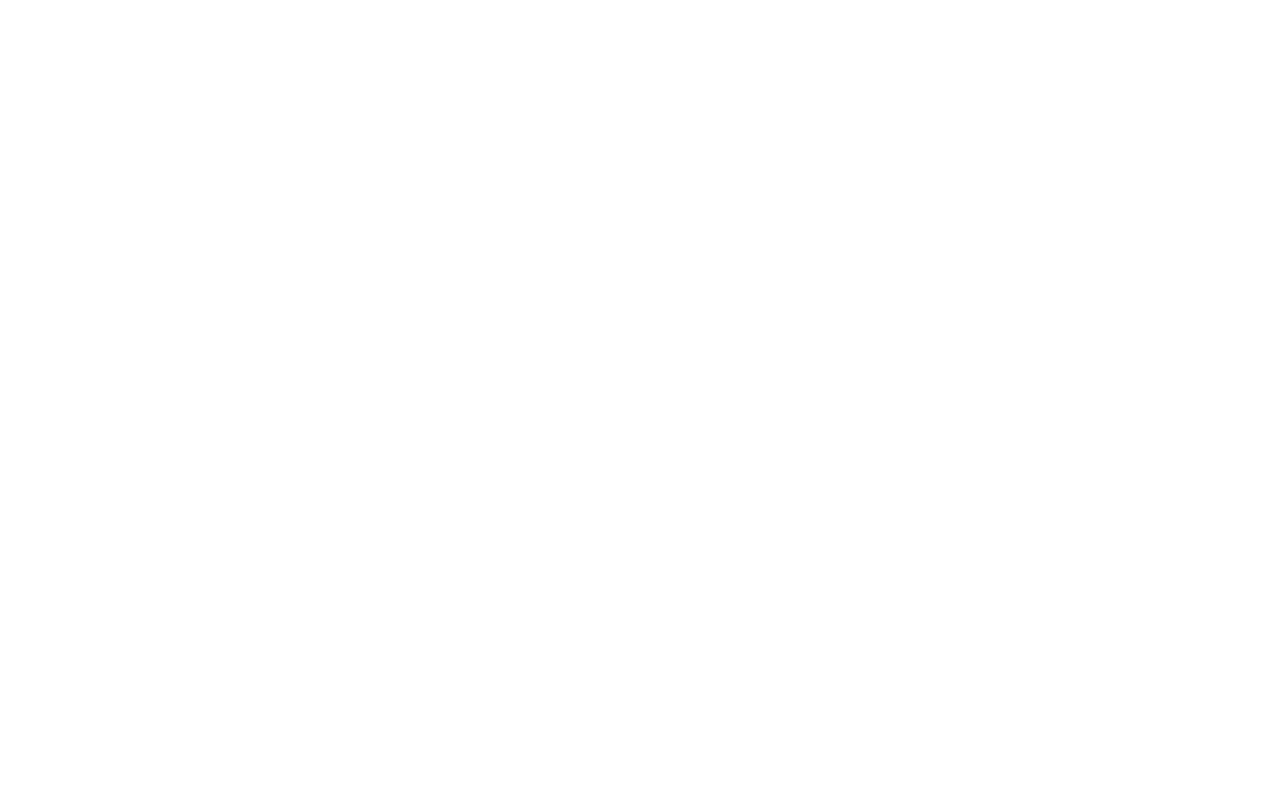
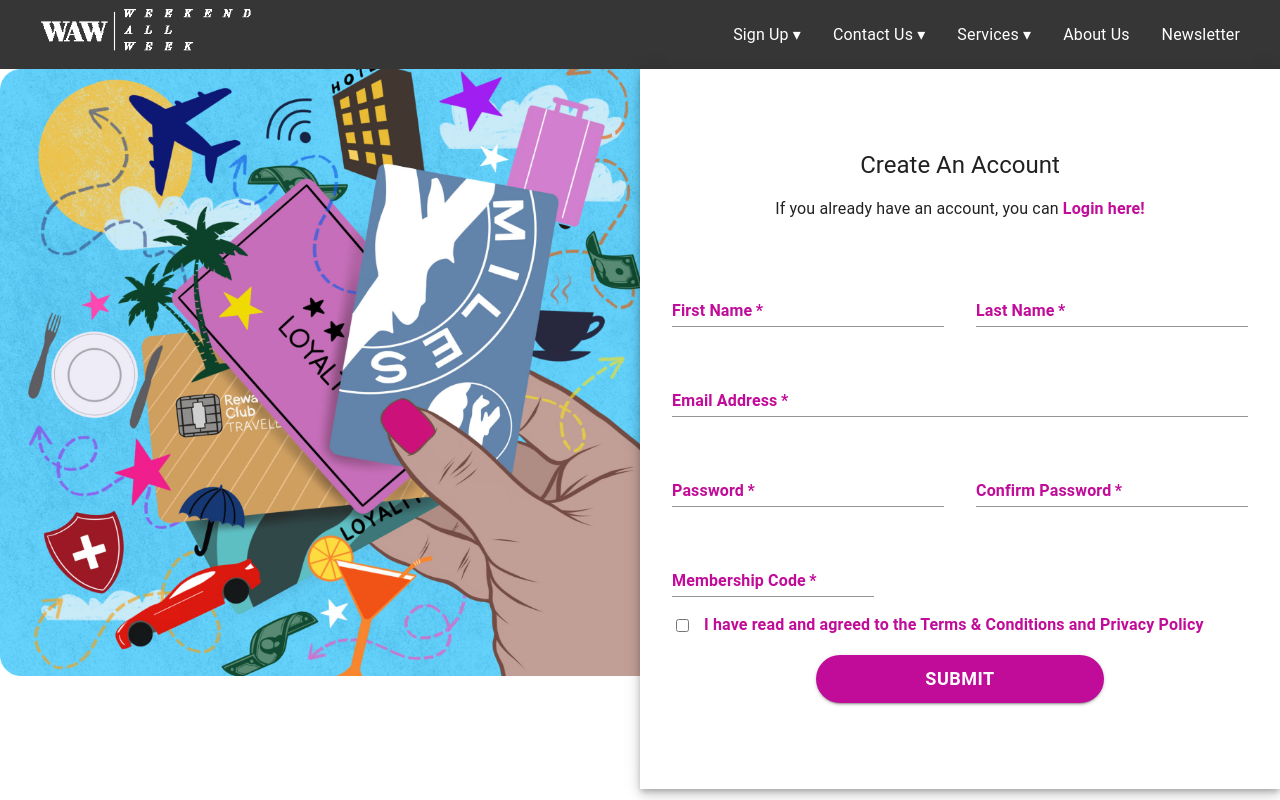
Before and after one commit to MohammedJava/WAWwebsite, a React (Create React App) app: page /Signup in a window 1280 px wide. Before the commit this address had no page. Built offline with nearby package versions, Linux system fonts and the light colour scheme.

Commit message:
Added Sign up page

```diff
--- a/src/App.jsx
+++ b/src/App.jsx
@@ -2,6 +2,7 @@
 import { BrowserRouter, Route, Routes } from "react-router-dom";
 import "./App.css";
 import NewsletterPage from "./Pages/NewsletterPage";
+import SignupPage from "./Pages/SignupPage";
 
 const App = () => {
   const hello = "hello";
@@ -11,6 +12,7 @@
       <Routes>
         <Route path="/" element={<NewsletterPage />} />
         <Route path="/Newsletter" element={<NewsletterPage />} />
+        <Route path="/Signup" element={<SignupPage />} />
       </Routes>
     </BrowserRouter>
   );
--- a/src/Newsletter/Newsletter.jsx
+++ b/src/Newsletter/Newsletter.jsx
@@ -10,19 +10,17 @@
 import "./Newsletter.css";
 
 const Newsletter = () => {
-  const emails = JSON.parse(localStorage.getItem("emails"));
+  const emails = JSON.parse(localStorage.getItem("emails")) || [];
   const [alert, setAlert] = useState(false);
   const [alertContent, setAlertContent] = useState("");
   const [alertSeverity, setAlertSeverity] = useState("");
+
   const handleSubmit = (event) => {
     event.preventDefault();
-    if (event.target[0].value.includes("@")) {
-      if (
-        !JSON.parse(localStorage.getItem("emails")).includes(
-          event.target[0].value
-        )
-      ) {
-        emails.push(event.target[0].value);
+    const email = event.target[0].value;
+    if (email.includes("@")) {
+      if (!emails || !emails.includes(email)) {
+        emails.push(email);
         localStorage.setItem("emails", JSON.stringify(emails));
         setAlert(true);
         setAlertSeverity("success");
@@ -31,7 +29,6 @@
         setAlert(true);
         setAlertSeverity("error");
         setAlertContent("Email already registered");
-        console.log(JSON.parse(localStorage.getItem("emails")));
       }
     } else {
       setAlert(true);
--- /dev/null
+++ b/src/Pages/SignupPage.jsx
@@ -0,0 +1,23 @@
+import React, { useState } from "react";
+import { Grid, TextField, Button, Paper, Typography } from "@mui/material";
+import travel from "../Images/travel 1.png";
+import Navbar from "../Navbar/Navbar";
+import Signup from "../Sign up/Signup";
+
+const SignupPage = () => (
+  <div>
+    <Navbar />
+    <Grid container component="main" style={{ height: "90vh" }}>
+      <Grid item xs={false} sm={5} md={6}>
+        <img src={travel} alt="Logo" width="103%" />
+      </Grid>
+      <Grid item xs={12} sm={8} md={6} component={Paper} elevation={6} square>
+        <div>
+          <Signup />
+        </div>
+      </Grid>
+    </Grid>
+  </div>
+);
+
+export default SignupPage;
--- /dev/null
+++ b/src/Sign up/Signup.jsx
@@ -0,0 +1,285 @@
+import React, { useState } from "react";
+import {
+  Grid,
+  Alert,
+  TextField,
+  Button,
+  Paper,
+  Typography,
+} from "@mui/material";
+
+const Signup = () => {
+  const [firstName, setFirstName] = useState("");
+  const [lastName, setLastName] = useState("");
+  const [email, setEmail] = useState("");
+  const [password, setPassword] = useState("");
+  const [confirmPassword, setConfirmPassword] = useState("");
+  const [membershipCode, setMembershipCode] = useState("");
+  const [agreed, setAgreed] = useState(false);
+
+  const [alert, setAlert] = useState(false);
+  const [alertContent, setAlertContent] = useState("");
+  const [alertSeverity, setAlertSeverity] = useState("");
+
+  const handleSubmit = (e) => {
+    e.preventDefault();
+    if (!email.includes("@")) {
+      setAlert(true);
+      setAlertSeverity("error");
+      setAlertContent("Please enter a valid email!");
+    } else if (password !== confirmPassword) {
+      setAlert(true);
+      setAlertSeverity("error");
+      setAlertContent("Passwords do not match! Please try again.");
+    } else if (!agreed) {
+      setAlert(true);
+      setAlertSeverity("warning");
+      setAlertContent(
+        "Please check the Terms and Conditions checkbox to continue!"
+      );
+    } else {
+      setAlert(true);
+      setAlertSeverity("success");
+      setAlertContent("Successfully Registered!");
+    }
+  };
+
+  return (
+    <div
+      style={{
+        margin: "80px 32px",
+        display: "flex",
+        flexDirection: "column",
+        alignItems: "center",
+      }}
+    >
+      <Typography component="h1" variant="h5" align="left">
+        Create An Account
+      </Typography>
+      <div style={{ width: "100%", marginTop: "16px", textAlign: "center" }}>
+        <Typography>
+          If you already have an account, you can{" "}
+          <b style={{ color: "#C10C99" }}>Login here!</b>
+        </Typography>
+      </div>
+      <form
+        style={{ width: "100%", marginTop: "24px" }}
+        onSubmit={handleSubmit}
+      >
+        <div
+          style={{
+            display: "flex",
+            flexDirection: "row",
+            justifyContent: "space-between",
+            width: "100%",
+            paddingBottom: "18px",
+          }}
+        >
+          {alert ? (
+            <Alert style={{ width: 500 }} severity={alertSeverity}>
+              {alertContent}
+            </Alert>
+          ) : (
+            <> </>
+          )}
+        </div>
+        <div
+          style={{
+            display: "flex",
+            flexDirection: "row",
+            justifyContent: "space-between",
+            width: "100%",
+            paddingBottom: "18px",
+          }}
+        >
+          <TextField
+            variant="standard"
+            margin="normal"
+            required
+            fullWidth
+            name="firstName"
+            label="First Name"
+            value={firstName}
+            onChange={(e) => setFirstName(e.target.value)}
+            InputLabelProps={{
+              style: { color: "#C10C99", fontWeight: "bold" },
+            }}
+            InputProps={{
+              disableUnderline: false,
+              style: { color: "black", fontWeight: "bold" },
+            }}
+          />
+          <div style={{ margin: "1rem" }} />
+          <TextField
+            variant="standard"
+            margin="normal"
+            required
+            fullWidth
+            name="lastName"
+            label="Last Name"
+            value={lastName}
+            onChange={(e) => setLastName(e.target.value)}
+            InputLabelProps={{
+              style: { color: "#C10C99", fontWeight: "bold" },
+            }}
+            InputProps={{
+              disableUnderline: false,
+              style: { color: "black", fontWeight: "bold" },
+            }}
+          />
+        </div>
+        <div
+          style={{
+            display: "flex",
+            flexDirection: "row",
+            justifyContent: "space-between",
+            width: "100%",
+            paddingBottom: "18px",
+          }}
+        >
+          <TextField
+            variant="standard"
+            margin="normal"
+            required
+            fullWidth
+            name="email"
+            label="Email Address"
+            placeholder="Email Address"
+            value={email}
+            onChange={(e) => setEmail(e.target.value)}
+            InputLabelProps={{
+              style: { color: "#C10C99", fontWeight: "bold" },
+            }}
+            InputProps={{
+              disableUnderline: false,
+              style: { color: "black", fontWeight: "bold" },
+            }}
+          />
+        </div>
+        <div
+          style={{
+            display: "flex",
+            flexDirection: "row",
+            justifyContent: "space-between",
+            width: "100%",
+            paddingBottom: "18px",
+          }}
+        >
+          <TextField
+            variant="standard"
+            margin="normal"
+            required
+            fullWidth
+            name="password"
+            label="Password"
+            placeholder="Password"
+            type="password"
+            value={password}
+            onChange={(e) => setPassword(e.target.value)}
+            InputLabelProps={{
+              style: { color: "#C10C99", fontWeight: "bold" },
+            }}
+            InputProps={{
+              disableUnderline: false,
+              style: { color: "black", fontWeight: "bold" },
+            }}
+          />
+          <div style={{ margin: "1rem" }} />
+          <TextField
+            variant="standard"
+            margin="normal"
+            required
+            fullWidth
+            name="confirmpassword"
+            label="Confirm Password"
+            placeholder="Confirm Password"
+            type="password"
+            value={confirmPassword}
+            onChange={(e) => setConfirmPassword(e.target.value)}
+            InputLabelProps={{
+              style: { color: "#C10C99", fontWeight: "bold" },
+            }}
+            InputProps={{
+              disableUnderline: false,
+              style: { color: "black", fontWeight: "bold" },
+            }}
+          />
+        </div>
+        <div
+          style={{
+            display: "flex",
+            flexDirection: "row",
+            justifyContent: "space-between",
+            width: "100%",
+            paddingBottom: "8px",
+          }}
+        >
+          <TextField
+            variant="standard"
+            margin="normal"
+            required
+            fullWidth
+            name="membershipcode"
+            label="Membership Code"
+            style={{ width: "35%" }}
+            placeholder="Membership Code"
+            value={membershipCode}
+            onChange={(e) => setMembershipCode(e.target.value)}
+            InputLabelProps={{
+              style: { color: "#C10C99", fontWeight: "bold" },
+            }}
+            InputProps={{
+              disableUnderline: false,
+              style: { color: "black", fontWeight: "bold" },
+            }}
+          />
+        </div>
+        <div
+          style={{
+            width: "100%",
+            paddingBottom: "8px",
+            display: "flex",
+            alignItems: "center",
+          }}
+        >
+          <input
+            type="checkbox"
+            checked={agreed}
+            onChange={(e) => setAgreed(e.target.checked)}
+          />
+          <Typography
+            style={{ marginLeft: "12px", fontWeight: "bold", color: "#C10C99" }}
+          >
+            I have read and agreed to the Terms & Conditions and Privacy Policy
+          </Typography>
+        </div>
+        <div
+          style={{
+            display: "flex",
+            justifyContent: "center",
+            paddingTop: "10px",
+            width: "100%",
+          }}
+        >
+          <Button
+            variant="contained"
+            color="primary"
+            size="large"
+            type="submit"
+            style={{
+              backgroundColor: "#C10C99",
+              borderRadius: "30px",
+              width: "50%",
+              fontSize: "18px",
+              fontWeight: "bold",
+            }}
+          >
+            Submit
+          </Button>
+        </div>
+      </form>
+    </div>
+  );
+};
+
+export default Signup;
```
Also changed, not shown: src/Images/travel 1.png (added).
